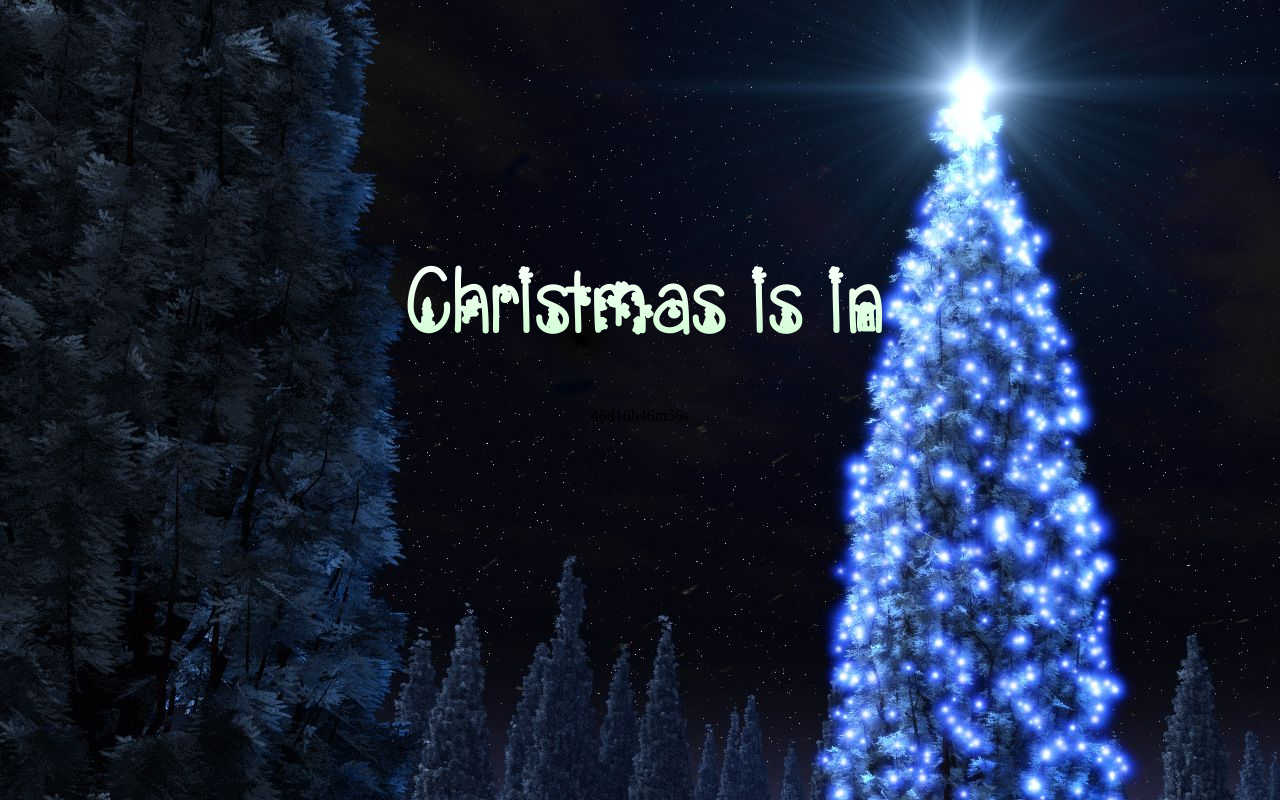
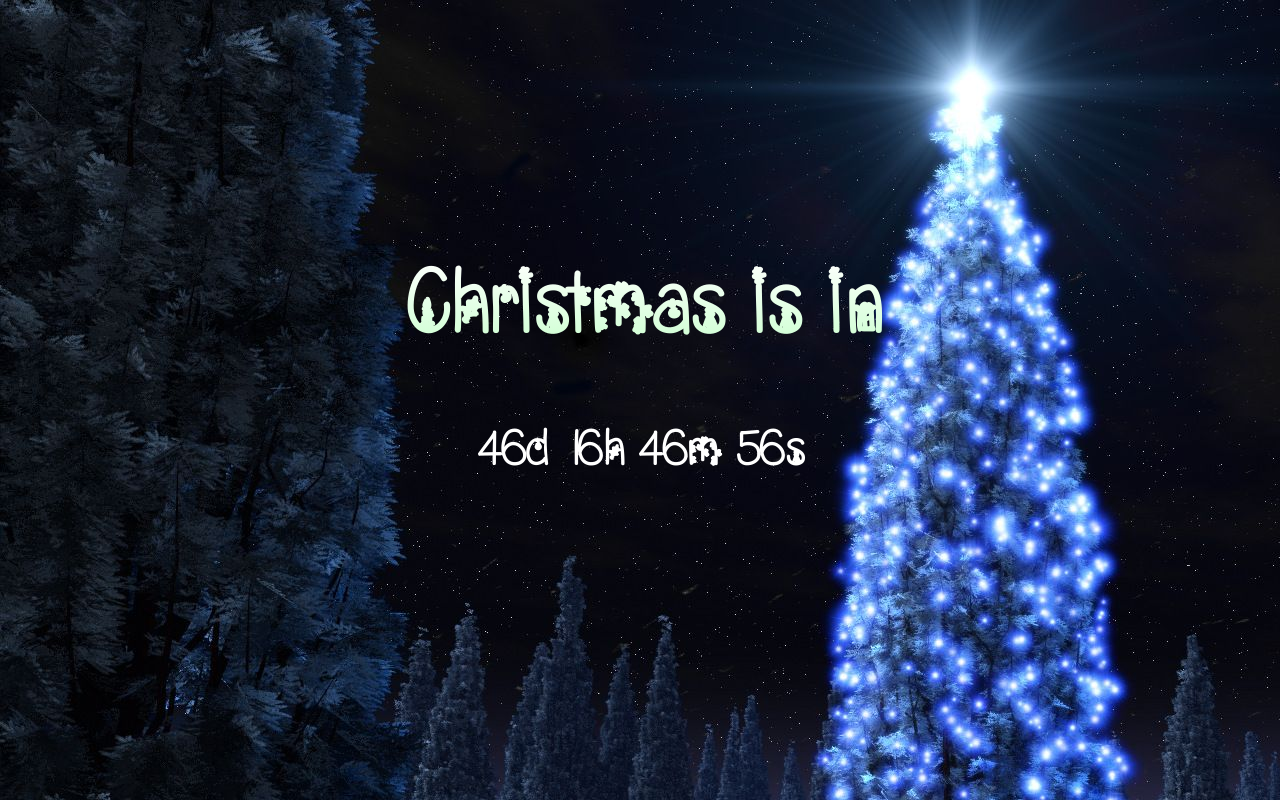
Before and after one commit to Kaytin808/Christmas-countdown-timer, a plain HTML site: page index.html in a window 1280 px wide. Drawn offline with Linux system fonts and the light colour scheme.

Commit message:
added space in js timer

```diff
--- a/script.js
+++ b/script.js
@@ -7,7 +7,7 @@ var x = setInterval(function() {
     var hours = Math.floor((distance % (1000 * 60 * 60 * 24)) / (1000*60*60));
     var minutes = Math.floor((distance % (1000 * 60 * 60)) / (1000 * 60));
     var seconds = Math.floor((distance % (1000 * 60)) / 1000);
-    document.getElementById('demo').innerHTML = days + 'd' + hours + 'h' + minutes + 'm' + seconds + 's';
+    document.getElementById('demo').innerHTML = days + 'd  ' + hours + 'h' + " " + minutes + 'm  ' + seconds + 's';
 
     if (distance < 0) {
         clearInterval(x);
--- a/style.css
+++ b/style.css
@@ -1,6 +1,12 @@
 @font-face {
     font-family: christ;
     src: url('christmaseve.ttf')
+  }
+  #demo {
+    font-family: christ;
+    font-weight: 700;
+    font-size: 50px;
+    color: white;
   }
 .christmas {
     font-family: christ;
```
